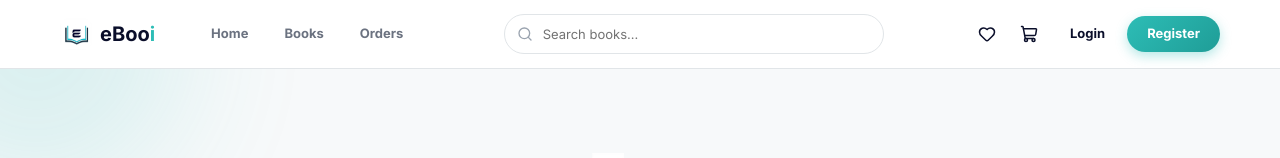
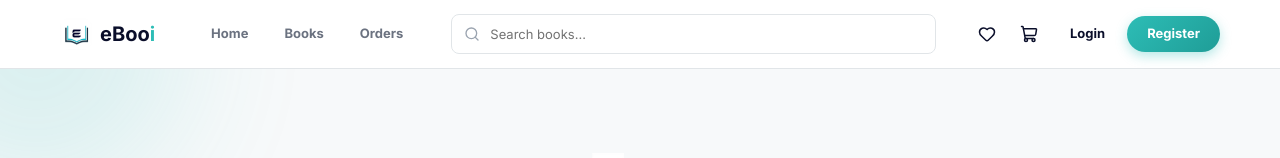
Before and after one commit to nh-nahid/e-booi-an-ebook-platform, a Next.js app in the folder frontend/: page /offers in a window 1280 px wide. Shown: the top 158 px of the page. Built offline with nearby package versions, Linux system fonts and the light colour scheme; no server answers.

Commit message:
search bar border updated

```diff
--- a/frontend/app/globals.css
+++ b/frontend/app/globals.css
@@ -325,10 +325,15 @@
 }
 
 .nb-search {
-  display: none;
+  display: flex;
   position: relative;
   flex: 1;
-  max-width: 380px;
+  max-width: 500px;
+  border-radius: 5px;
+  overflow: hidden;
+}
+.nb-search > input[data-slot="input"] {
+  border-radius: 8px !important;
 }
 .nb-search input {
   height: 40px;
```
